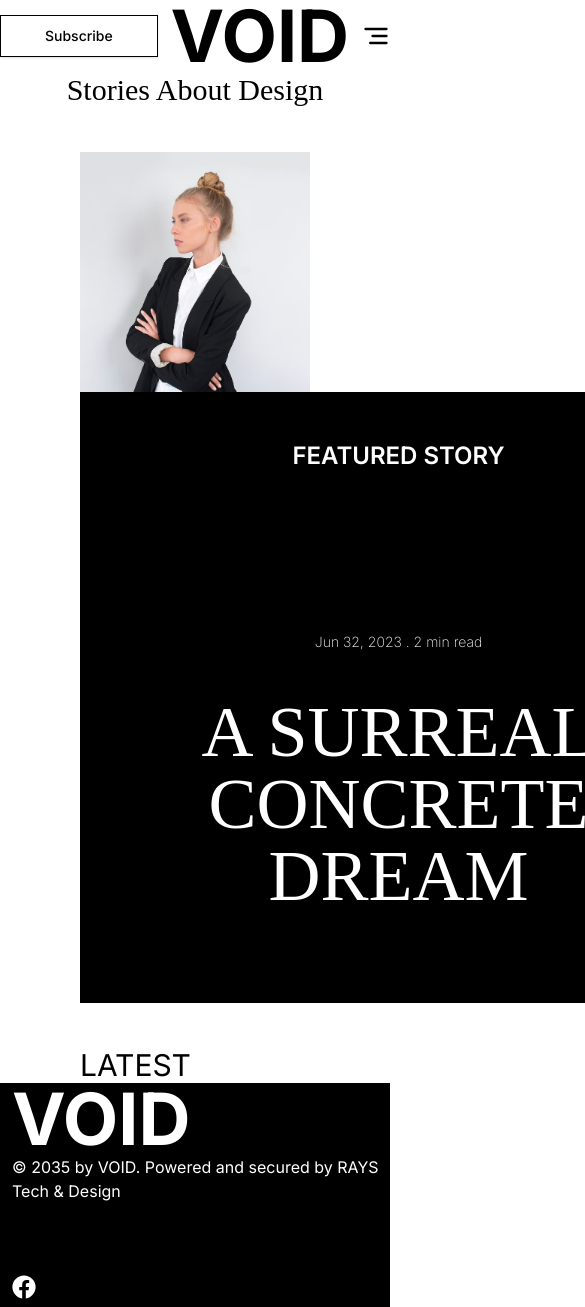
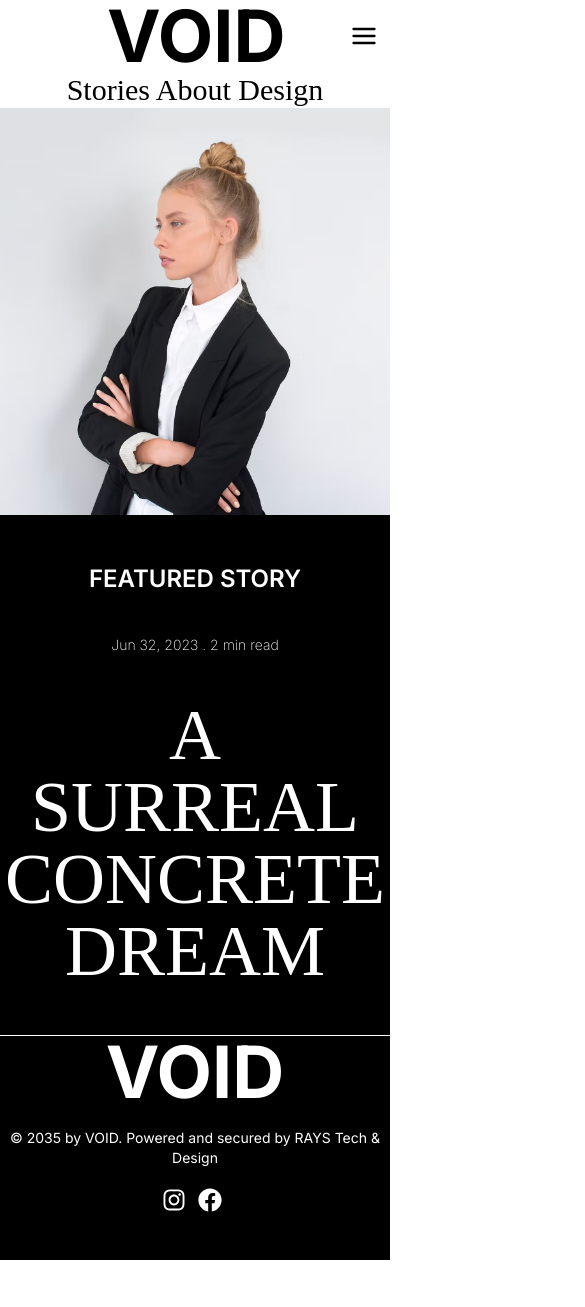
Before and after one commit to yumnashaikh07/Blog-Website, a Next.js app: page / in a window 390 px wide. Shown: the top 1307 px of the page, 585 px wide, since content can reach past the window. After the commit the page ends 1260 px from the top, so only its background shows below. Built offline with nearby package versions, Linux system fonts and the light colour scheme.

Commit message:
third commit

```diff
--- a/src/app/about/page.tsx
+++ b/src/app/about/page.tsx
@@ -3,17 +3,18 @@ import React from "react";
 import Image from "next/image";
 export default function About() {
   return (
-    <div className=" flex justify-between mx-auto p-14 space-x-3">
+    <div className=" md:flex md:justify-between grid grid-cols-1 mx-auto md:p-14 md:space-x-3">
       <Image
         src={"/about1.jpeg"}
         width={700}
         height={700}
         alt="about image"
         priority
+        className="md:mt-0 mt-9"
       />
 
       <section className="flex flex-col space-y-3">
-        <section className=" h-[500px] w-[500px] py-10">
+        <section className=" md:h-[500px] md:w-[500px] py-10">
           <div className="container mx-auto px-11">
             <h2 className="text-5xl font-bold text-center mb-10">About Us</h2>
             <p className="text-base text-gray-700  mb-6">
@@ -33,7 +34,7 @@ export default function About() {
         </section>
 
         {/* Contact Form Section */}
-        <section id="contact" className="bg-black h-[500px]  w-[500px]  ">
+        <section id="contact" className="bg-black h-[500px]  md:w-[500px]  ">
           <div className="container mx-auto py-14 px-16">
             <h2 className="text-3xl font-bold text-center text-white mb-8">
               Contact Us
--- a/src/app/blog/page.tsx
+++ b/src/app/blog/page.tsx
@@ -58,11 +58,11 @@ const blogPosts: Posts[] = [
 
 export default function Blogs() {
   return (
-    <div id="blog-posts" className="container mx-auto p-10 ">
+    <div id="blog-posts" className="container mx-auto md:p-10 ">
       <h2 className="text-5xl font font-extralight flex items-center justify-center text-white h-20 bg-black mb-8">
         BLOGS
       </h2>
-      <div className="grid grid-cols-1 sm:grid-cols-2 lg:grid-cols-3 gap-8">
+      <div className="grid grid-cols-1 sm:grid-cols-2 lg:grid-cols-3 md:p-0 p-5 gap-8">
         {blogPosts.map((post) => (
           <Link
             key={post.slug}
--- a/src/app/page.tsx
+++ b/src/app/page.tsx
@@ -7,29 +7,30 @@ export default function Home() {
   return (
     <main>
           <h1 className="text-3xl  font text-center">Stories About Design</h1>
-      <div className="md:flex md:justify-between my-11 px-20">
+      <div className="md:flex md:justify-between grid grid-cols-1 md:my-11 md:px-20">
           <Image
             src={"/blog.png"}
             width={657}
             height={611}
             alt="herosection01"
           />
-        <div className="bg-black text-white py-12 text-center w-[637px] h-[611px]">
+        <div className="bg-black text-white py-12 text-center md:w-[637px] md:h-[611px]">
           <h1 className="text-2xl font-semibold">FEATURED STORY</h1>
-          <h5 className="text-sm font-extralight mt-40">Jun 32, 2023 . 2 min read</h5>
+          <h5 className="text-sm font-extralight mt-10 md:mt-20">Jun 32, 2023 . 2 min read</h5>
           <h1 className="text-7xl font mt-11"><Link href={"/"}>A SURREAL CONCRETE DREAM</Link></h1>
         </div>
       </div>
+      <div className="border-b-[1px] border-white flex md:hidden"></div>
 
-      <section>
+      {/* <section>
         <h3 className=" text-3xl px-20">LATEST</h3>
-        {/* <div className="grid grid-cols-1 md:grid-cols-3 gap-10">
+        <div className="grid grid-cols-1 md:grid-cols-3 gap-10">
         {featuredPosts.map((post) => (
           <BlogCard key={post.slug} post={post} />
         ))}
-      </div> */}
+      </div>
+      </section> */}
 
-      </section>
     </main>
   );
 }
--- a/src/components/footer.tsx
+++ b/src/components/footer.tsx
@@ -2,19 +2,20 @@ import { FaInstagram, FaFacebook } from 'react-icons/fa';
 import Link from 'next/link';
 export default function Footer (){
 return(
-    <footer className="bg-black text-white md:flex md:justify-between h-56 ">
-    <div className='flex flex-col ml-3'>
-            <h1 className="text-7xl font-bold md:mt-3 md:mb-24">VOID</h1>
-        <div className='md:flex md:justify-between space-x-3'>
-            <h3>© 2035 by VOID. Powered and secured by <Link href={"/"} className='hover:underline'>RAYS Tech & Design</Link></h3>
-
+    <footer className="bg-black text-white md:flex md:text-start text-center md:justify-between h-56 ">
+    <div className='flex flex-col md:ml-3'>
+            <h1 className="text-7xl font-bold md:justify-start justify-center md:mt-3 md:mb-24">VOID</h1>
+        <div className='md:flex md:justify-between grid grid-cols-1 space-x-3'>
+            <h3 className='md:text-base text-sm md:my-0 my-5'>© 2035 by VOID. Powered and secured by <Link href={"/"} className='hover:underline'>RAYS Tech & Design</Link></h3>
+      <div className='flex md:justify-between space-x-3'>
              <a href="https://github.com/yumnashaikh07" target="_blank" rel="noopener noreferrer">
-            <FaInstagram size={24} color="white" className='ml-[670px]' />
+            <FaInstagram size={24} color="white" className='md:ml-[670px] ml-[150px]' />
             </a>
 
             <a href="https://www.facebook.com" target="_blank" rel="noopener noreferrer">
             <FaFacebook size={24} color="white" />
             </a>
+            </div>
         </div>
     </div>
 </footer>
--- a/src/components/header.tsx
+++ b/src/components/header.tsx
@@ -4,16 +4,16 @@ import {
     SheetContent,
     SheetTrigger,
   } from "@/components/ui/sheet"
-  import { AlignRight } from 'lucide-react';
+  import {AlignJustifyIcon } from 'lucide-react';
   import Link from "next/link";
 
 export default function Header(){
     return(
-        <header className="flex justify-between text-center md:p-10 items-center">
-<Button className="bg-white rounded-none border-black text-black px-11 py-5 hover:bg-black hover:text-white border-[1px] "><Link href={"/"}>Subscribe</Link></Button>
-<h1 className="text-7xl text-black font-bold">VOID</h1>
+        <header className="flex  justify-between md:p-10 items-center">
+<Button className="bg-white rounded-none border-black text-black px-11 py-5 hover:bg-black hover:text-white border-[1px] md:flex hidden"><Link href={"/"}>Subscribe</Link></Button>
+<h1 className="text-7xl text-black md:ml-0 ml-[107px] font-bold">VOID</h1>
 <Sheet >
-  <SheetTrigger><h1 className="md:flex hidden text-5xl font-bold  text-black">Menu</h1><AlignRight className="md:hidden flex text-black" size={28}/></SheetTrigger>
+  <SheetTrigger><h1 className="md:flex hidden text-5xl font-bold  text-black">Menu</h1><AlignJustifyIcon className="md:hidden flex mr-3 text-black" size={28}/></SheetTrigger>
   <SheetContent>
 <nav className="text-black text-3xl text-center font-semibold">
     <ul className="space-y-5  ">
--- a/src/components/ui/sheet.tsx
+++ b/src/components/ui/sheet.tsx
@@ -38,9 +38,9 @@ const sheetVariants = cva(
         top: "inset-x-0 top-0 border-b data-[state=closed]:slide-out-to-top data-[state=open]:slide-in-from-top",
         bottom:
           "inset-x-0 bottom-0 border-t data-[state=closed]:slide-out-to-bottom data-[state=open]:slide-in-from-bottom",
-        left: "inset-y-0 left-0 h-full w-full border-r data-[state=closed]:slide-out-to-left data-[state=open]:slide-in-from-left sm:max-w-sm",
+        left: "inset-y-0 left-0 h-full md:w-full border-r data-[state=closed]:slide-out-to-left data-[state=open]:slide-in-from-left sm:max-w-sm",
         right:
-          "inset-y-0 right-0 h-full w-full border-l data-[state=closed]:slide-out-to-right data-[state=open]:slide-in-from-right sm:max-w-sm",
+          "inset-y-0 right-0 h-full md:w-full border-l data-[state=closed]:slide-out-to-right data-[state=open]:slide-in-from-right sm:max-w-sm",
       },
     },
     defaultVariants: {
```
